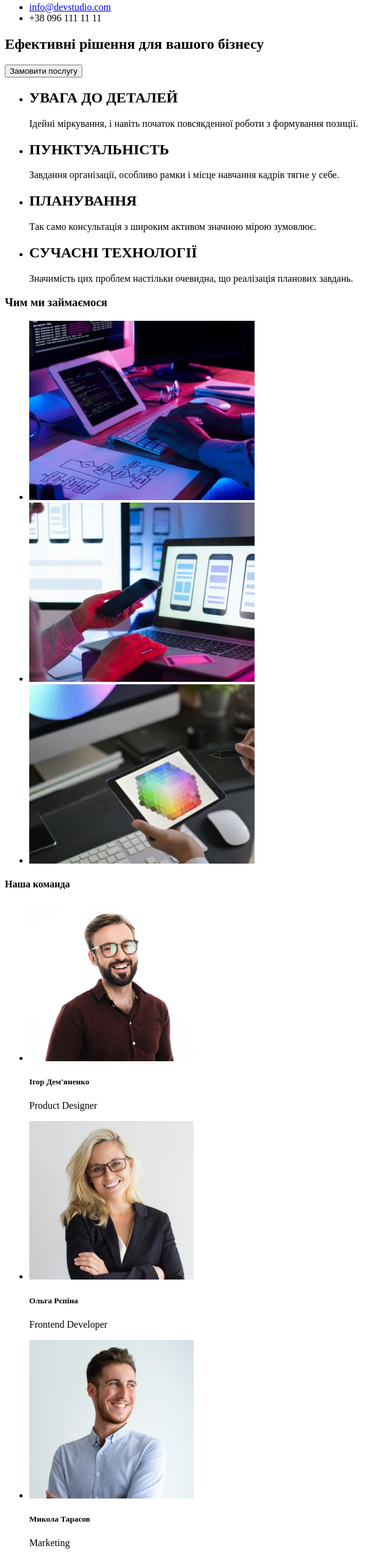
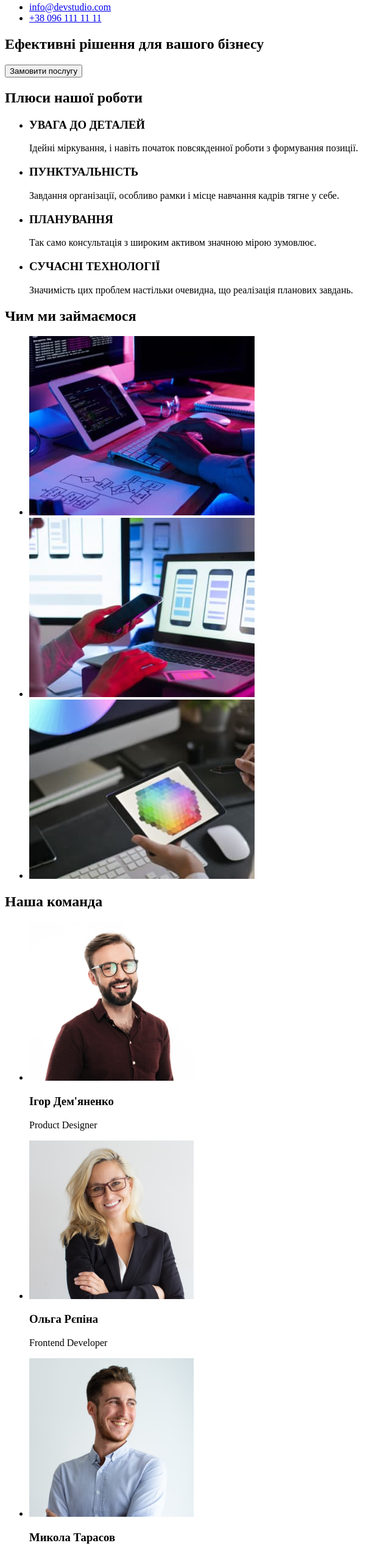
Before and after one commit to Sasha-So/goit-markup-hw-02, a plain HTML site: page index.html in a window 1280 px wide. Shown: the part 109-2657 px from the top of the page at 61% size, without its empty margins (0-642 px from the left). Drawn offline with Linux system fonts and the light colour scheme.

Commit message:
add changes to index.html

```diff
--- a/index.html
+++ b/index.html
@@ -20,7 +20,9 @@
         <li>
           <a href="mailto:info@devstudio.com">info@devstudio.com</a>
         </li>
-        <li>+38 096 111 11 11</li>
+        <li>
+          <a href="tel:+380961111111">+38 096 111 11 11</a>
+        </li>
       </ul>
     </header>
     <main>
@@ -28,35 +30,38 @@
         <h1>Ефективні рішення для вашого бізнесу</h1>
         <button type="button">Замовити послугу</button>
       </section>
-      <ul>
+      <section>
+        <h2>Плюси нашої роботи</h2>
+        <ul>
         <li>
-          <h2>УВАГА ДО ДЕТАЛЕЙ</h2>
+          <h3>УВАГА ДО ДЕТАЛЕЙ</h3>
           <p>
             Ідейні міркування, і навіть початок повсякденної роботи з формування
             позиції.
           </p>
         </li>
         <li>
-          <h2>ПУНКТУАЛЬНІСТЬ</h2>
+          <h3>ПУНКТУАЛЬНІСТЬ</h3>
           <p>
             Завдання організації, особливо рамки і місце навчання кадрів тягне у
             себе.
           </p>
         </li>
         <li>
-          <h2>ПЛАНУВАННЯ</h2>
+          <h3>ПЛАНУВАННЯ</h3>
           <p>Так само консультація з широким активом значною мірою зумовлює.</p>
         </li>
         <li>
-          <h2>СУЧАСНІ ТЕХНОЛОГІЇ</h2>
+          <h3>СУЧАСНІ ТЕХНОЛОГІЇ</h3>
           <p>
             Значимість цих проблем настільки очевидна, що реалізація планових
             завдань.
           </p>
         </li>
       </ul>
+      </section>
       <section>
-        <h3>Чим ми займаємося</h3>
+        <h2>Чим ми займаємося</h2>
         <ul>
           <li>
             <img
@@ -81,7 +86,7 @@
           </li>
         </ul>
       </section>
-      <h4>Наша команда</h4>
+      <h2>Наша команда</h2>
       <ul>
         <li>
           <img
@@ -89,7 +94,7 @@
             alt="Фотографія Ігор Дем'яненко"
             width="270"
           >
-          <h5>Ігор Дем'яненко</h5>
+          <h3>Ігор Дем'яненко</h3>
           <p lang="en">Product Designer</p>
         </li>
         <li>
@@ -98,7 +103,7 @@
             alt="Фотографія Ольга Рєпіна"
             width="270"
           >
-          <h5>Ольга Рєпіна</h5>
+          <h3>Ольга Рєпіна</h3>
           <p lang="en">Frontend Developer</p>
         </li>
         <li>
@@ -107,7 +112,7 @@
             alt="Фотографія Микола Тарасов"
             width="270"
           >
-          <h5>Микола Тарасов</h5>
+          <h3>Микола Тарасов</h3>
           <p lang="en">Marketing</p>
         </li>
         <li>
@@ -116,7 +121,7 @@
             alt="Фотографія Михайло Єрмаков"
             width="270"
           >
-          <h5>Михайло Єрмаков</h5>
+          <h3>Михайло Єрмаков</h3>
           <p lang="en">UI Designer</p>
         </li>
       </ul>
@@ -124,9 +129,18 @@
     <footer>
       <div>
         <a href="">WebStudio</a>
-        <address>м. Київ, пр-т Лесі Українки, 26 <br>
-          info@devstudio.com <br>
-          +38 096 111 11 11
+        <address>
+          <ul>
+            <li>
+              <a href="">м. Київ, пр-т Лесі Українки, 26</a>
+            </li>
+            <li>
+              <a href="mailto:info@devstudio.com">info@devstudio.com</a>
+            </li>
+            <li>
+              <a href="tel:+380961111111">+38 096 111 11 11</a>
+            </li>
+          </ul>
         </address>
     </div>
     </footer>
```
